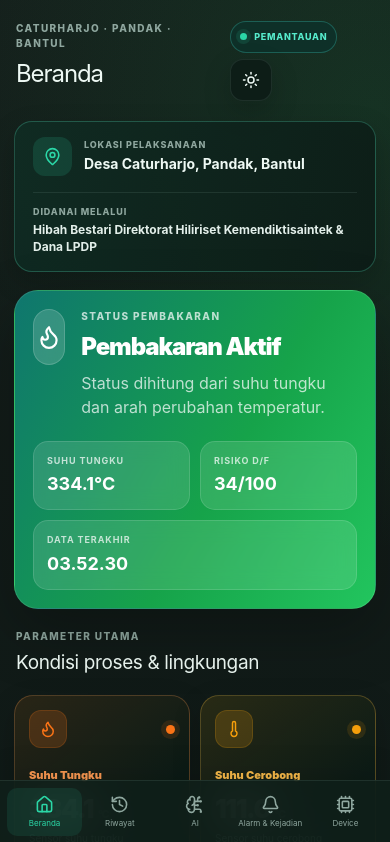
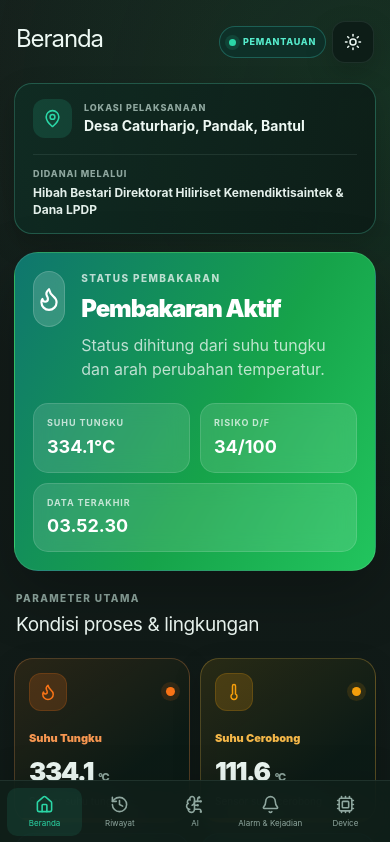
Before and after one commit to jrcoreid-repo/IoT_Incenerator_2026, a Next.js app: page / in a window 390 px wide. Shown: the top 842 px of the page. Built offline with nearby package versions, Linux system fonts and the light colour scheme.

Commit message:
style: remove duplicate location label from mobile header

```diff
--- a/components/dashboard-shell.tsx
+++ b/components/dashboard-shell.tsx
@@ -328,7 +328,6 @@ export default function DashboardShell({ mode = "client" }: { mode?: "client" |
       <main className="main-content">
         <header className="topbar">
           <div>
-            <p className="eyebrow">Caturharjo · Pandak · Bantul</p>
             <h1>{visibleNavItems.find((item) => item.id === tab)?.label}</h1>
           </div>
           <div className="top-actions">
```
